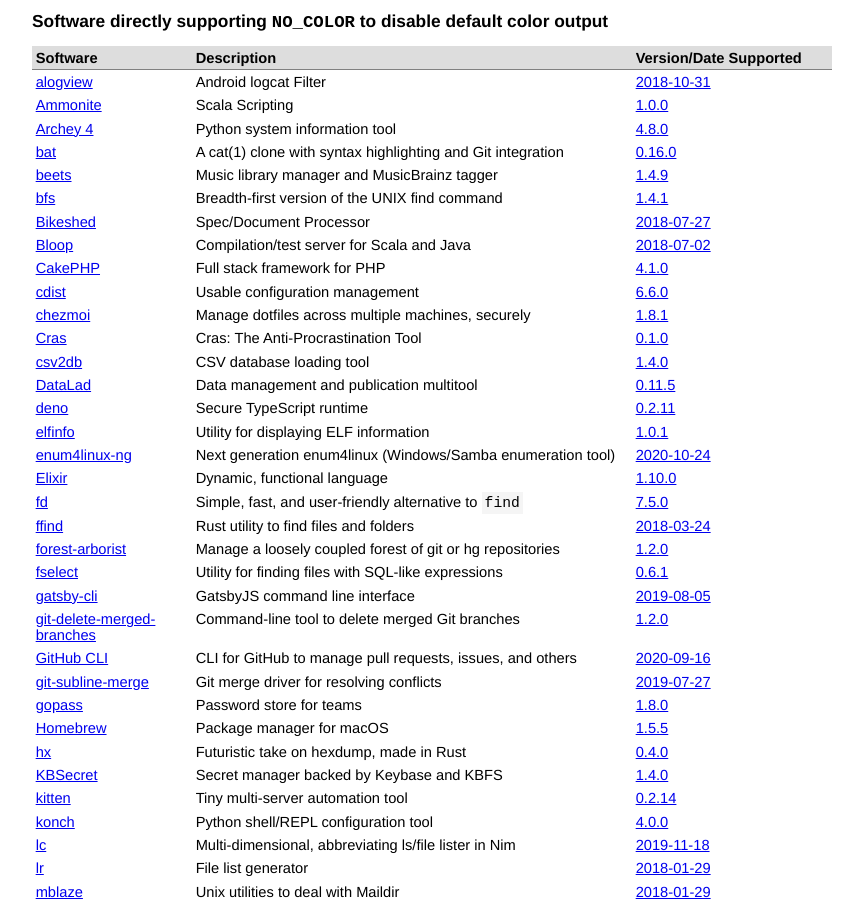
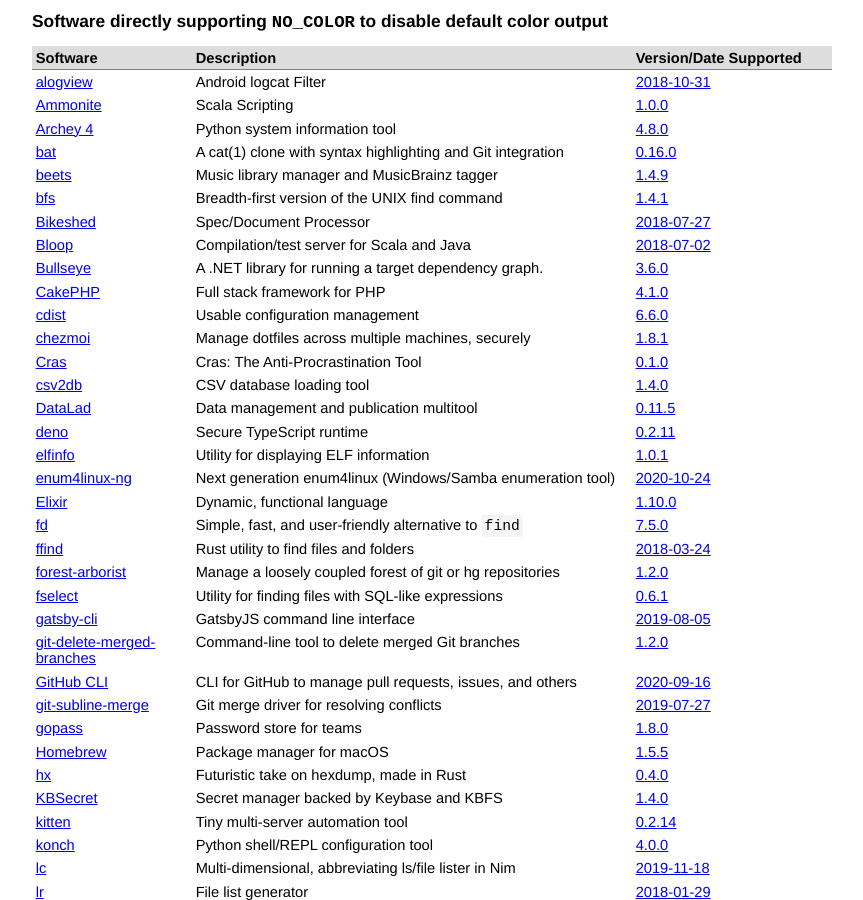
Before and after one commit to jcs/no_color, a Jekyll site: the page built from index.md, in a window 1280 px wide and 900 px high, scrolled down 926 px. Shown: the whole window, without its empty margins (208-1071 px from the left). Built offline with Jekyll 4.4.1, drawn with Linux system fonts in a browser that asks for light colours; our own code applies the rules of GitHub Pages for plain Markdown files.

Commit message:
add Bullseye to software directly supporting NO_COLOR

```diff
--- a/index.md
+++ b/index.md
@@ -70,6 +70,7 @@ color via `NO_COLOR`.
 | [bfs](https://github.com/tavianator/bfs) | Breadth-first version of the UNIX find command | [1.4.1](https://github.com/tavianator/bfs/releases/tag/1.4.1) |
 | [Bikeshed](https://github.com/tabatkins/bikeshed) | Spec/Document Processor | [2018-07-27](https://github.com/tabatkins/bikeshed/commit/04ea123d607a8d4bed692ad73dda1cb343bb5bbe) |
 | [Bloop](https://github.com/scalacenter/bloop) | Compilation/test server for Scala and Java | [2018-07-02](https://github.com/scalacenter/bloop/pull/555/commits/ff6f17a0155633f86440e10d7889f077e7fbc91c) |
+| [Bullseye](https://github.com/adamralph/bullseye) | A .NET library for running a target dependency graph. | [3.6.0](https://github.com/adamralph/bullseye/blob/master/CHANGELOG.md#360) |
 | [CakePHP](https://github.com/cakephp/cakephp) | Full stack framework for PHP | [4.1.0](https://github.com/cakephp/cakephp/pull/14158) |
 | [cdist](https://www.cdi.st/) | Usable configuration management | [6.6.0](https://code.ungleich.ch/ungleich-public/cdist/-/releases/6.6.0) |
 | [chezmoi](https://chezmoi.io/) | Manage dotfiles across multiple machines, securely | [1.8.1](https://github.com/twpayne/chezmoi/releases/tag/v1.8.1) |
```
